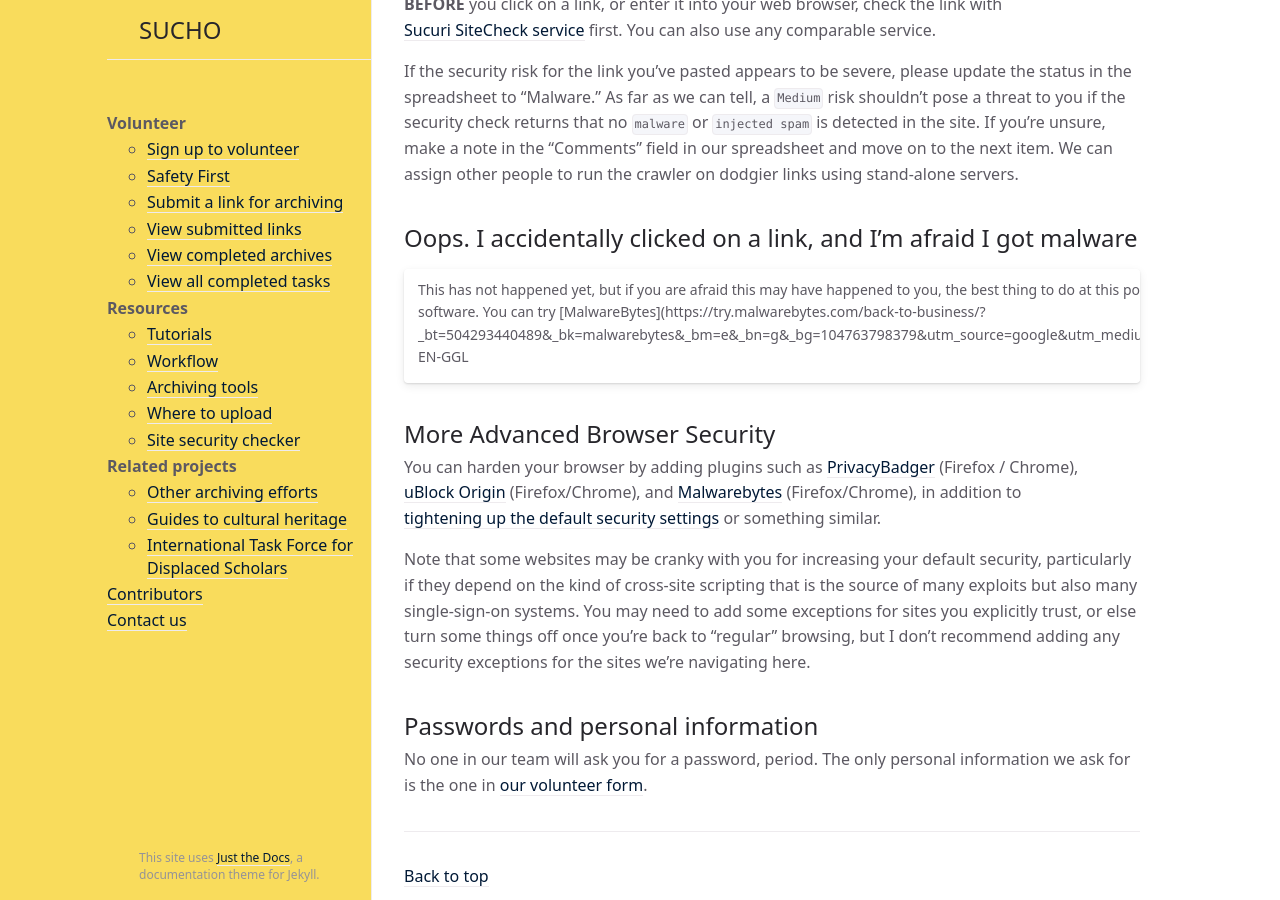
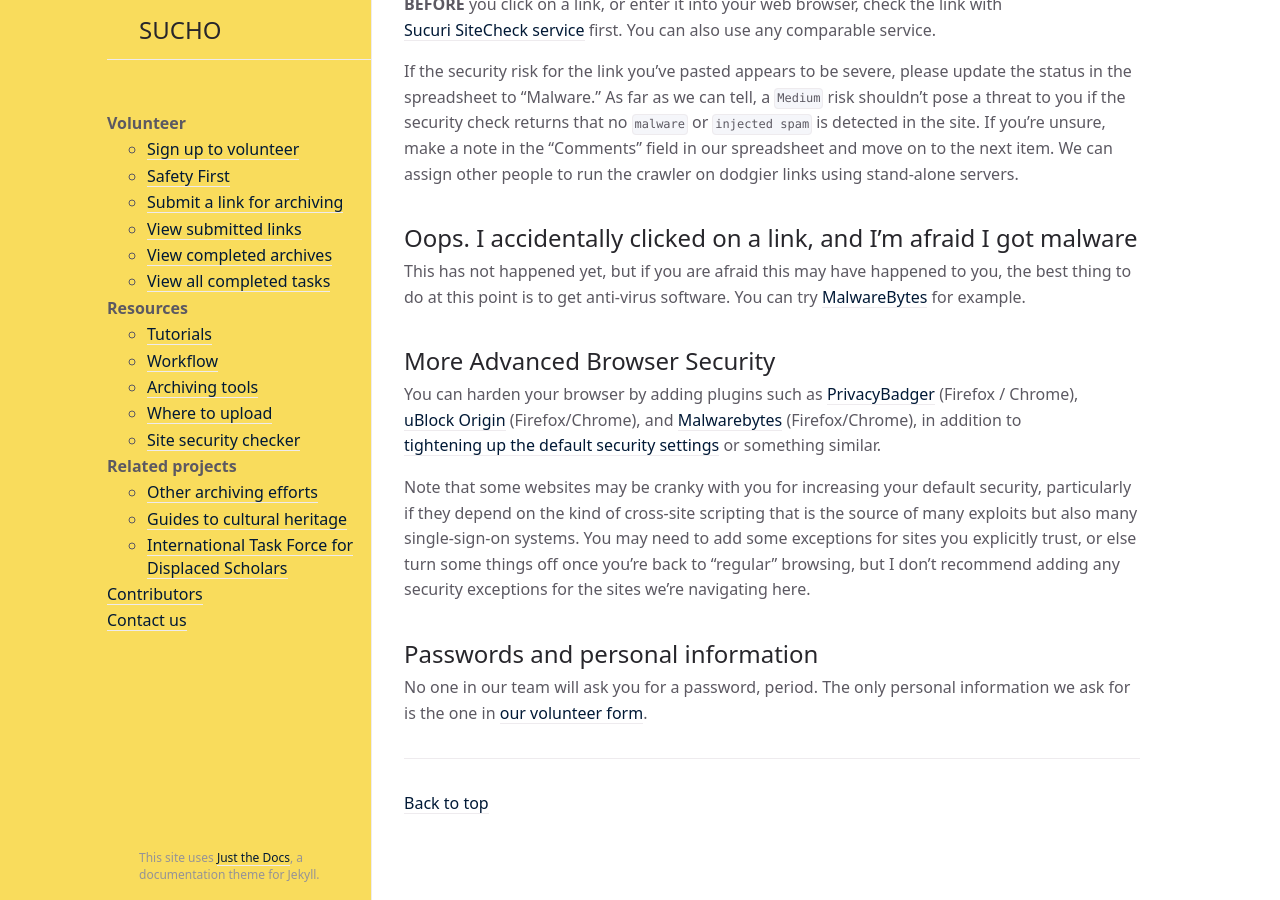
Before and after one commit to sucho-archiving/sucho-archiving.github.io, a Jekyll site: the page built from security.md, in a window 1280 px wide and 900 px high, scrolled down 488 px. Built offline with Jekyll 4.4.1, drawn with Linux system fonts in a browser that asks for light colours; some of the changed lines change nothing that is shown.

Commit message:
fixed broken link on security page

```diff
--- a/security.md
+++ b/security.md
@@ -18,7 +18,7 @@ If the security risk for the link you've pasted appears to be severe, please upd
 
 ## Oops. I accidentally clicked on a link, and I'm afraid I got malware
 
-This has not happened yet, but if you are afraid this may have happened to you, the best thing to do at this point is to get anti-virus software. You can try [MalwareBytes](https://try.malwarebytes.com/back-to-business/?_bt=504293440489&_bk=malwarebytes&_bm=e&_bn=g&_bg=104763798379&utm_source=google&utm_medium=cpc&utm_campaign=US-EN-GGL|Srch-B2B-BR-US/CA-Shared-Malwarebytes&utm_campaignid=10575830793&utm_term=malwarebytes&gclid=CjwKCAiA1JGRBhBSEiwAxXblwUMeT6DkFhAdgRiTbwJOpo5JVNxX2gGCrDhJkovzKgMesZEdjhdQQRoCp0kQAvD_BwE) for example.
+This has not happened yet, but if you are afraid this may have happened to you, the best thing to do at this point is to get anti-virus software. You can try [MalwareBytes](https://try.malwarebytes.com/get-premium/?gclid=CjwKCAiA1JGRBhBSEiwAxXblwZL5SEwQGn8sUnc6EiPoeCzUuoVUgN9YDL1-yedvxn3C5-sJRR4o4xoCmDEQAvD_BwE) for example.
 
 ## More Advanced Browser Security
 
```
